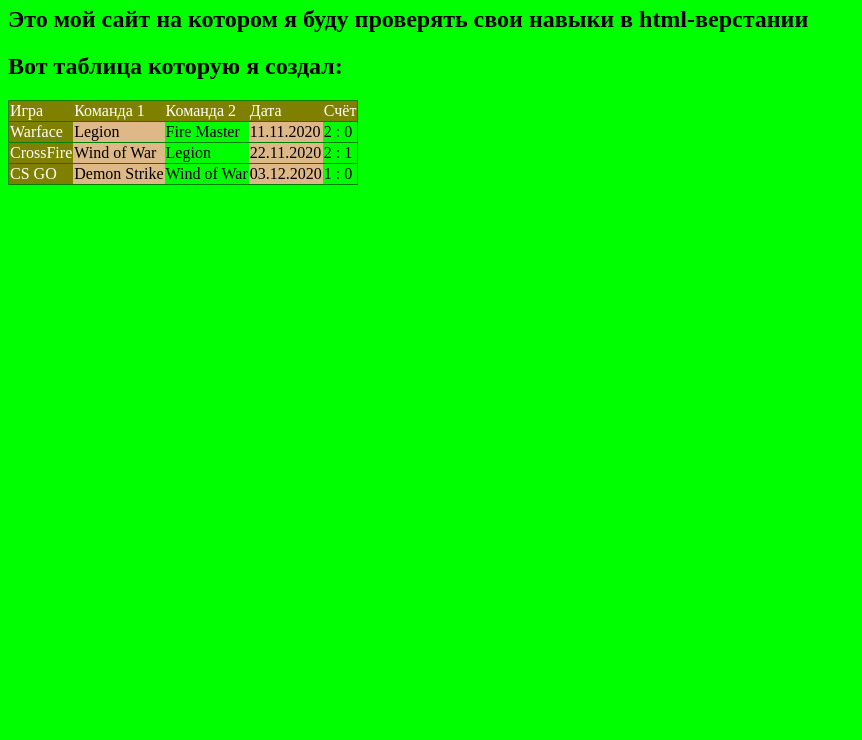
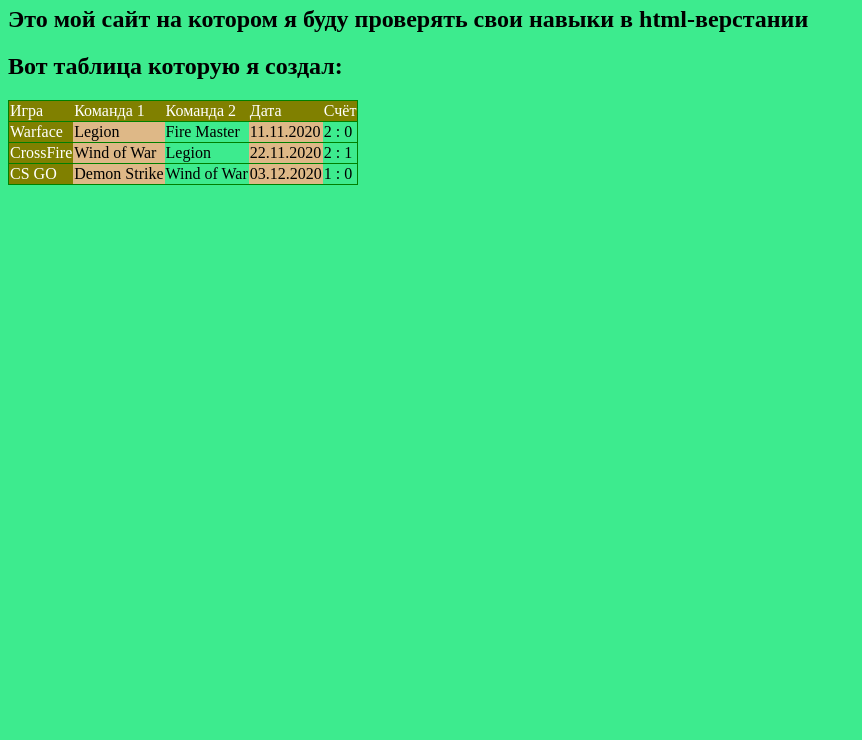
Before and after one commit to foxic106/html, a plain HTML site: page index.html in a window 1280 px wide. Shown: the part 60-800 px from the top of the page, without its empty margins (0-862 px from the left). Drawn offline with Linux system fonts and the light colour scheme.

Commit message:
Update index.html

```diff
--- a/index.html
+++ b/index.html
@@ -1,7 +1,7 @@
 <html>
   <title>jk
   </title>
-  <body style="background:Lime">
+  <body style="background:#3DEB8E">
     <h1>Привет!
     </h1>
     <h2>Это мой сайт на котором я буду проверять свои навыки в html-верстании
```
